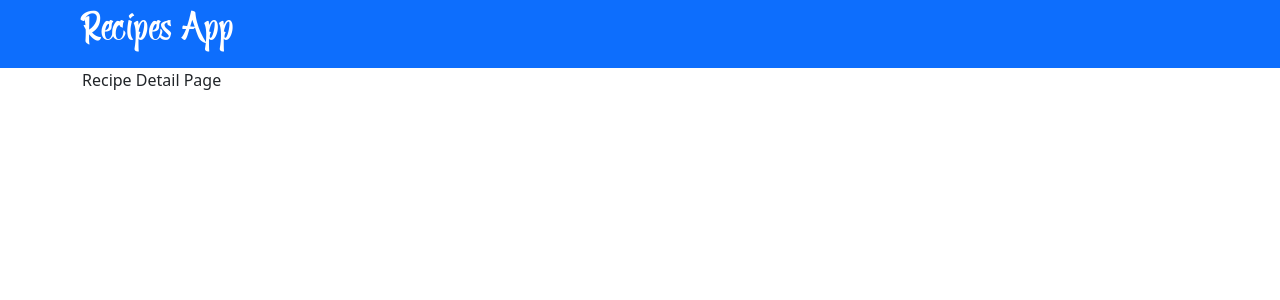
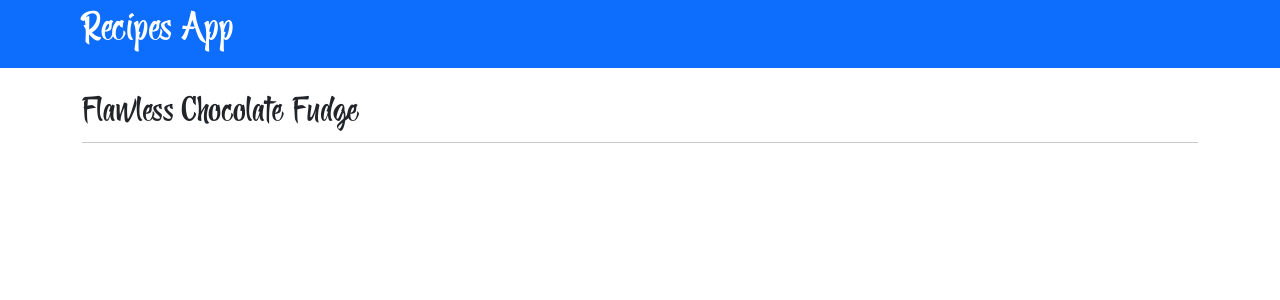
Before and after one commit to GalenCasstevens/Recipes-App, a React (Create React App) app: page /recipe/632075 in a window 1280 px wide. Shown: the top 300 px of the page. Built offline with nearby package versions, Linux system fonts and the light colour scheme.

Commit message:
made navbar a link, started recipe detail page

```diff
--- a/src/components/Header.jsx
+++ b/src/components/Header.jsx
@@ -1,11 +1,14 @@
 import { Container, Navbar } from 'react-bootstrap';
+import { Link } from 'react-router-dom';
 
 function Header() {
 	return (
 		<Navbar bg="primary" variant="dark">
 			<Container>
 				<Navbar.Brand href="">
-					<h3 className="app-title">Recipes App</h3>
+					<Link to="/">
+						<h3 className="app-title">Recipes App</h3>
+					</Link>
 				</Navbar.Brand>
 			</Container>
 		</Navbar>
--- a/src/components/RecipeList.jsx
+++ b/src/components/RecipeList.jsx
@@ -1,4 +1,4 @@
-import { useState } from 'react';
+import { useState, useEffect } from 'react';
 import { ListGroup, Container, Row, Col } from 'react-bootstrap';
 import { Link } from 'react-router-dom';
 import RecipeData from '../data/RecipeData';
@@ -6,7 +6,7 @@ import Pagination from './Pagination';
 
 function RecipeList() {
 	const [recipes, setRecipes] = useState(RecipeData.recipes);
-	const [recipesPerPage, setRecipesPerPage] = useState(7);
+	const [recipesPerPage, setRecipesPerPage] = useState(6);
 	const [currentRecipes, setCurrentRecipes] = useState(
 		RecipeData.recipes.slice(0, recipesPerPage)
 	);
@@ -38,7 +38,7 @@ function RecipeList() {
 	};
 
 	return (
-		<div className="recipe-list-page">
+		<div className="recipe-list-container">
 			<ListGroup as="ul" className="recipe-list">
 				{currentRecipes.map((recipe, index) => (
 					<ListGroup.Item as="li">
--- a/src/index.css
+++ b/src/index.css
@@ -38,7 +38,13 @@ header {
 	padding: 0 20px;
 }
 
-.app-title {
+.navbar-dark .navbar-brand a {
+	color: #fff;
+	text-decoration: none;
+}
+
+.app-title,
+.recipe-detail-title {
 	font-family: 'Yellow Ginger';
 }
 
@@ -59,7 +65,7 @@ li.page-item {
 	border: none;
 }
 
-.recipe-list-page {
+.recipe-list-container {
 	max-width: 85%;
 	margin: 30px auto 0 auto;
 	padding-bottom: 30px;
@@ -111,3 +117,8 @@ li.active a {
 	font-size: 1.05em;
 	padding-right: 2px;
 }
+
+.recipe-detail-container {
+	margin: 30px auto 0 auto;
+	padding-bottom: 30px;
+}
--- a/src/pages/RecipeDetail.jsx
+++ b/src/pages/RecipeDetail.jsx
@@ -1,11 +1,36 @@
+import { useState, useEffect } from 'react';
 import { useParams } from 'react-router-dom';
+import RecipeData from '../data/RecipeData';
 
 function RecipeDetail() {
 	const params = useParams();
+	const [recipe, setRecipe] = useState(
+		RecipeData.recipes.find((recipe) => recipe.id === 643129)
+	);
 
-	console.log(params.id);
+	// useEffect(() => {
+	// 	fetchRecipes();
+	// }, []);
 
-	return <div>Recipe Detail Page</div>;
+	// const fetchRecipes = async () => {
+	// 	const response = await fetch(
+	// 		`${process.env.REACT_APP_SPOONACULAR_URL}/recipes/${params.id}/information?apiKey=${process.env.REACT_APP_API_KEY}`
+	// 	);
+
+	// 	const data = await response.json();
+
+	// 	setRecipe(data);
+	// 	// setLoading(false);
+	// };
+
+	if (!recipe || recipe.length === 0) return <p>No Recipe Yet</p>;
+
+	return (
+		<div className="recipe-detail-container">
+			<h4 className="recipe-detail-title">{recipe.title}</h4>
+			<hr />
+		</div>
+	);
 }
 
 export default RecipeDetail;
```
